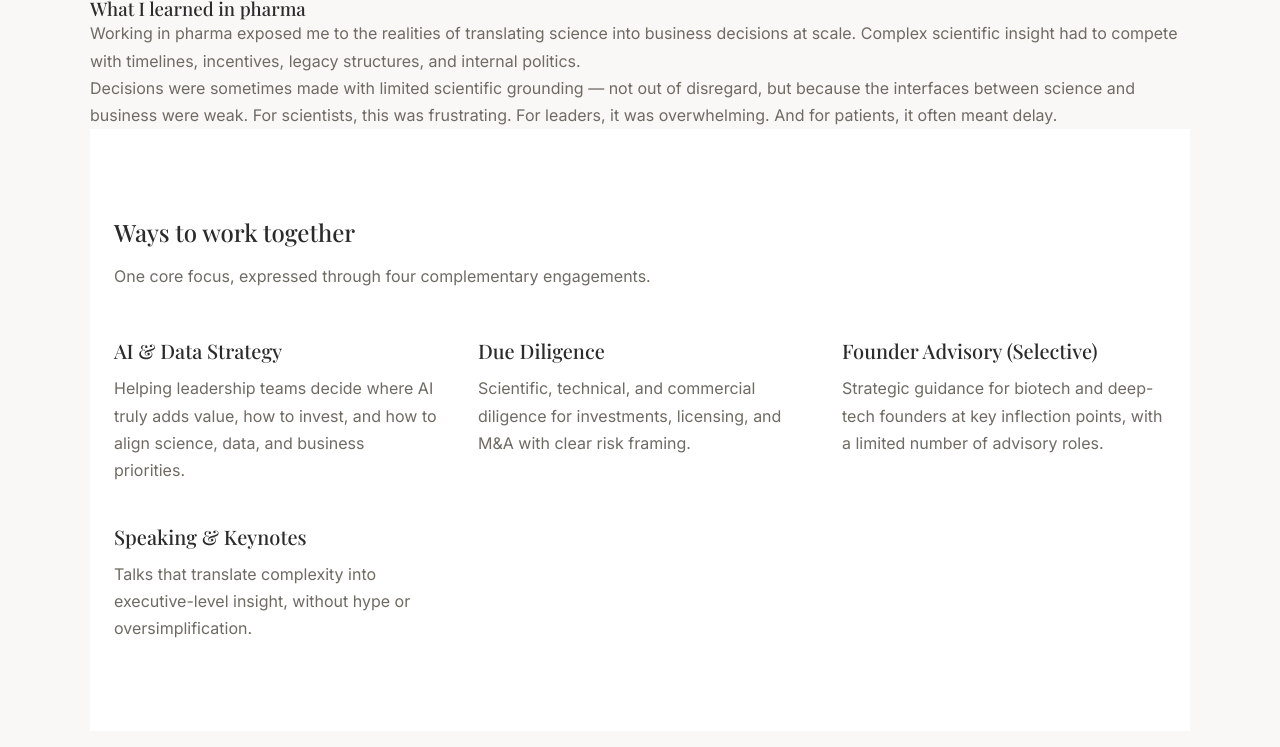
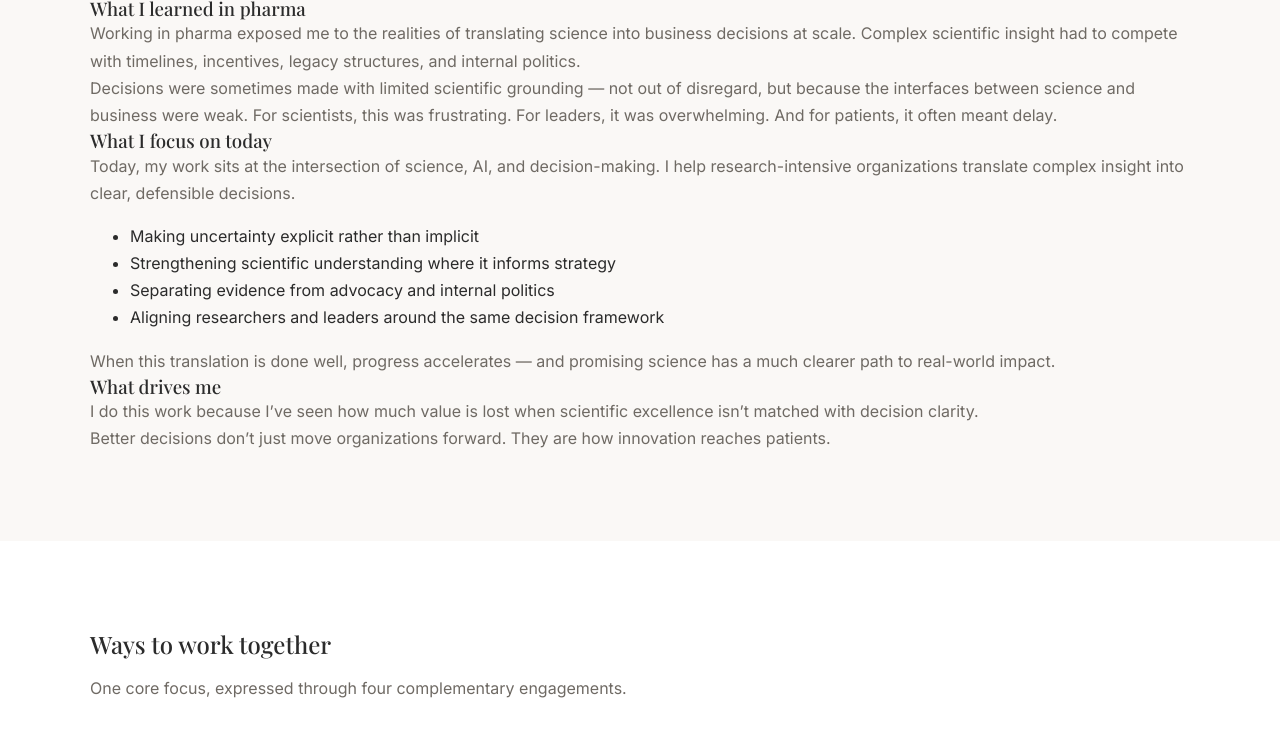
Before and after one commit to chiara21-dev/chiara-consulting-, a plain HTML site: page index.html in a window 1280 px wide. Shown: the part 1238-1985 px from the top of the page. Drawn offline with nearby package versions, Linux system fonts and the light colour scheme.

Commit message:
Update index.html

```diff
--- a/index.html
+++ b/index.html
@@ -109,6 +109,44 @@
           Decisions were sometimes made with limited scientific grounding — not out of disregard, but
           because the interfaces between science and business were weak. For scientists, this was
           frustrating. For leaders, it was overwhelming. And for patients, it often meant delay.
+        </p>
+      </div>
+
+      <div class="why-block">
+        <h3>What I focus on today</h3>
+        <p>
+          Today, my work sits at the intersection of science, AI, and decision-making. I help
+          research-intensive organizations translate complex insight into clear, defensible decisions.
+        </p>
+
+        <ul class="why-list">
+          <li>Making uncertainty explicit rather than implicit</li>
+          <li>Strengthening scientific understanding where it informs strategy</li>
+          <li>Separating evidence from advocacy and internal politics</li>
+          <li>Aligning researchers and leaders around the same decision framework</li>
+        </ul>
+
+        <p>
+          When this translation is done well, progress accelerates — and promising science has a much
+          clearer path to real-world impact.
+        </p>
+      </div>
+
+      <div class="why-block">
+        <h3>What drives me</h3>
+        <p>
+          I do this work because I’ve seen how much value is lost when scientific excellence isn’t matched
+          with decision clarity.
+        </p>
+        <p class="why-closer">
+          Better decisions don’t just move organizations forward.
+          They are how innovation reaches patients.
+        </p>
+      </div>
+    </div>
+  </div>
+</section>
+
 
 
 <!-- PILLARS -->
```
